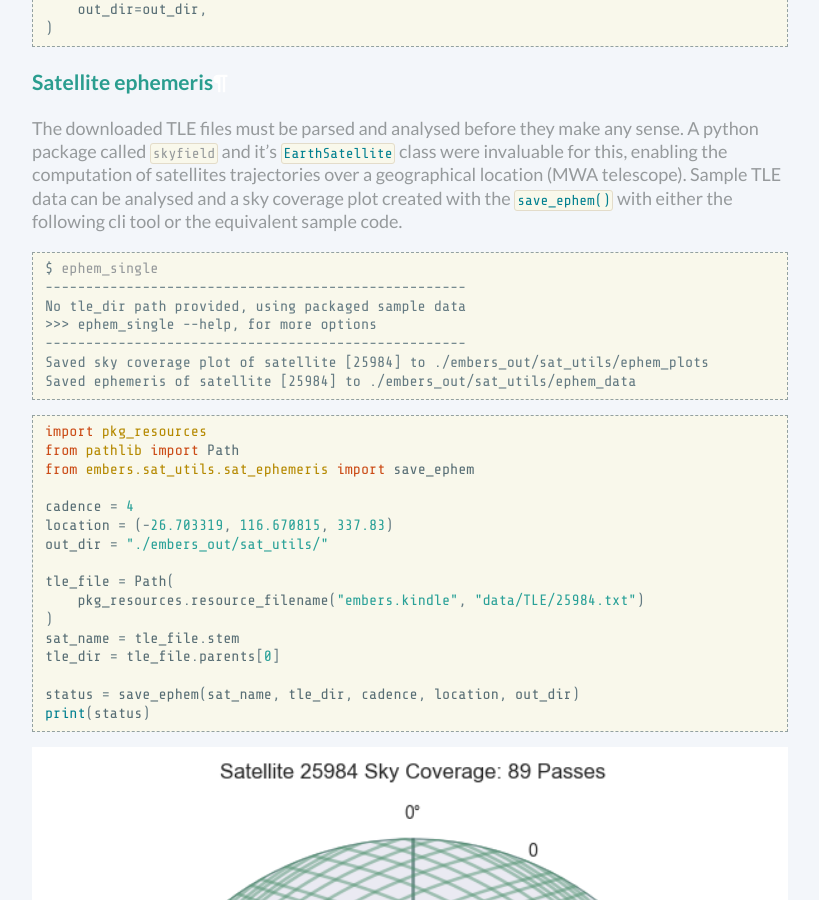
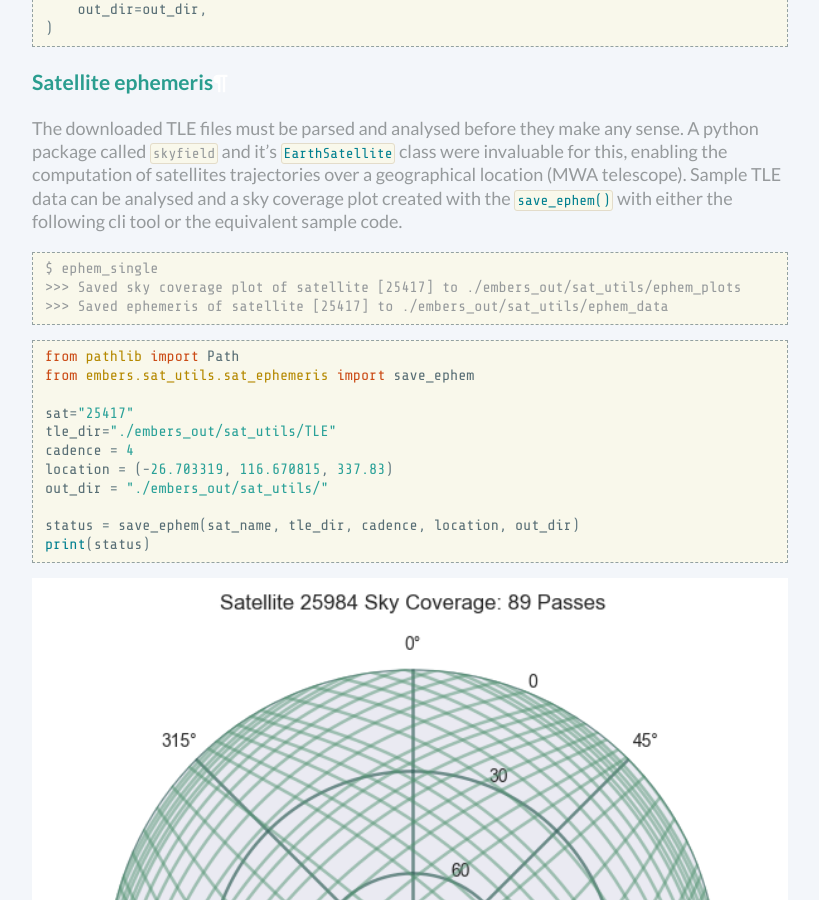
Before and after one commit to amanchokshi/EMBERS, a Sphinx documentation site: the page built from docs/embersbyexample.rst, in a window 1280 px wide and 900 px high, scrolled down 7619 px. Shown: the whole window, without its empty margins (230-1049 px from the left). Built offline with Sphinx 7.4.7, drawn with Linux system fonts in a browser that asks for light colours; some of the changed text lies outside the part shown.

Commit message:
ephem_single with external example data

```diff
--- a/docs/embersbyexample.rst
+++ b/docs/embersbyexample.rst
@@ -139,6 +139,7 @@ To get a preview of how amazing they are
     :width: 100%
     :alt: EMBERS custom colormaps
 
+
 Align Data
 ^^^^^^^^^^
 
@@ -289,32 +290,23 @@ the computation of satellites trajectories over a geographical location (MWA tel
 the :func:`~embers.sat_utils.sat_ephemeris.save_ephem` with either the following cli tool or the equivalent sample code.
 
 
-.. code-block:: console
+.. code-block::
 
     $ ephem_single
-    ----------------------------------------------------
-    No tle_dir path provided, using packaged sample data
-    >>> ephem_single --help, for more options
-    ----------------------------------------------------
-    Saved sky coverage plot of satellite [25984] to ./embers_out/sat_utils/ephem_plots
-    Saved ephemeris of satellite [25984] to ./embers_out/sat_utils/ephem_data
+    >>> Saved sky coverage plot of satellite [25417] to ./embers_out/sat_utils/ephem_plots
+    >>> Saved ephemeris of satellite [25417] to ./embers_out/sat_utils/ephem_data
 
 
 .. code-block:: python
 
-    import pkg_resources
     from pathlib import Path
     from embers.sat_utils.sat_ephemeris import save_ephem
 
+    sat="25417"
+    tle_dir="./embers_out/sat_utils/TLE"
     cadence = 4
     location = (-26.703319, 116.670815, 337.83)
     out_dir = "./embers_out/sat_utils/"
-
-    tle_file = Path(
-        pkg_resources.resource_filename("embers.kindle", "data/TLE/25984.txt")
-    )
-    sat_name = tle_file.stem
-    tle_dir = tle_file.parents[0]
 
     status = save_ephem(sat_name, tle_dir, cadence, location, out_dir)
     print(status)
```
Also changed, not shown: other parts of docs/embersbyexample.rst (+1 -1 lines), 1 other file.
